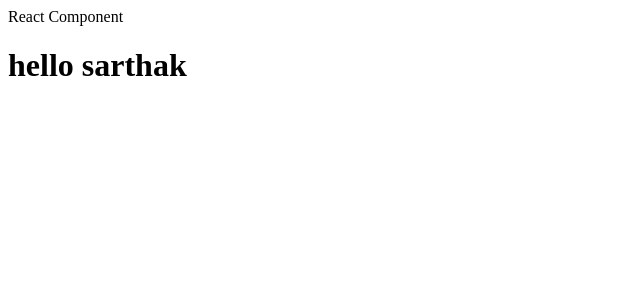
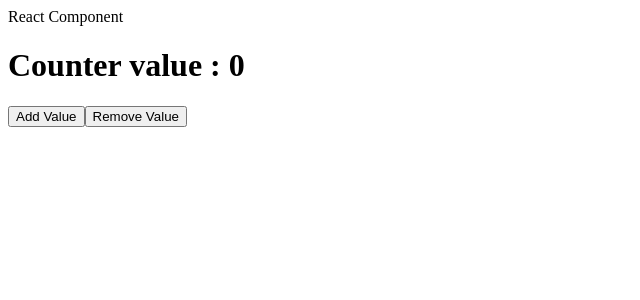
Before and after one commit to Sarthak560/React-js, a React (Create React App) app in the folder react-project/: page / in a window 1280 px wide. Shown: the top 300 px of the page, without its empty margins (0-640 px from the left). Built offline with nearby package versions, Linux system fonts and the light colour scheme.

Commit message:
use state hook

```diff
--- a/react-project/src/App.js
+++ b/react-project/src/App.js
@@ -4,7 +4,8 @@ function App() {
   return (
     <>
     <React/>
-   <h1>hello sarthak </h1>
+    {/* <a href="http://google.com" target="_blank" rel="noopener noreferrer">Google</a>
+   <h1>hello sarthak </h1> */}
     </>
   );
 }
--- a/react-project/src/React.js
+++ b/react-project/src/React.js
@@ -1,5 +1,34 @@
+import { useState } from "react";
+
 function React() {
-  return <div>React Component</div>;
+  let [count, setCount] = useState(0);
+
+  const addValue = () => {
+    setCount((prev) => {
+      if (prev < 20) {
+        return prev + 1;
+      }
+      return prev;
+    });
+  };
+
+  const removeValue = () => {
+    setCount((prev) => {
+      if (prev > 0) {
+        return prev - 1;
+      }
+      return prev;
+    });
+  };
+
+  return (
+    <div>
+      React Component
+      <h1>Counter value : {count} </h1>
+      <button onClick={addValue}>Add Value</button>
+      <button onClick={removeValue}>Remove Value</button>
+    </div>
+  );
 }
 
 export default React;
```
